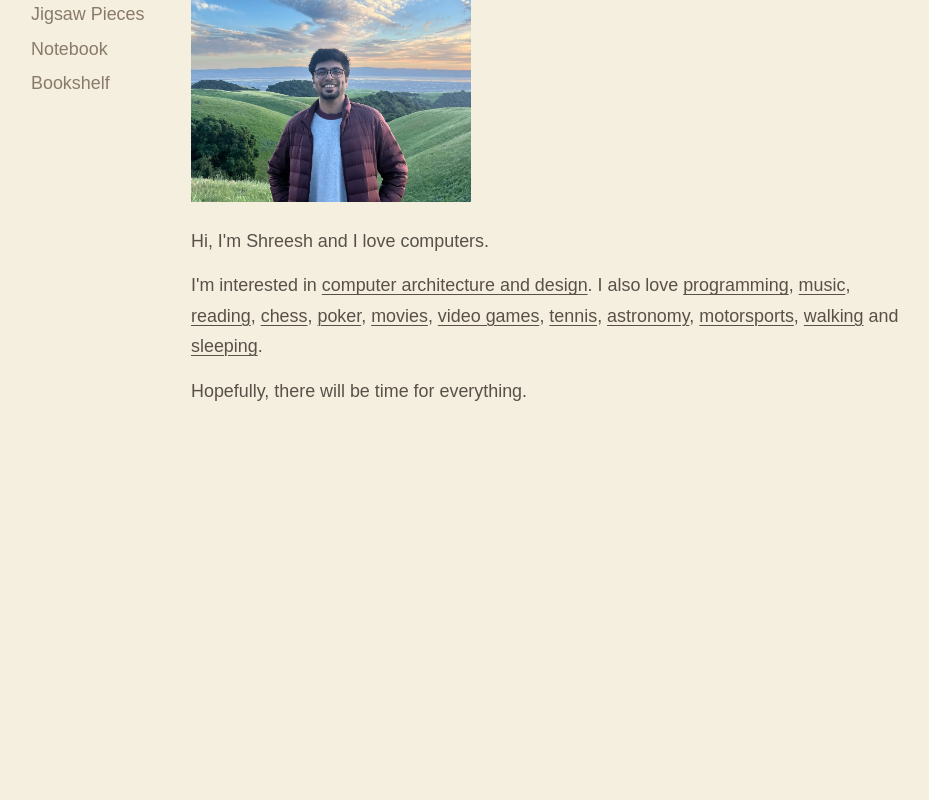
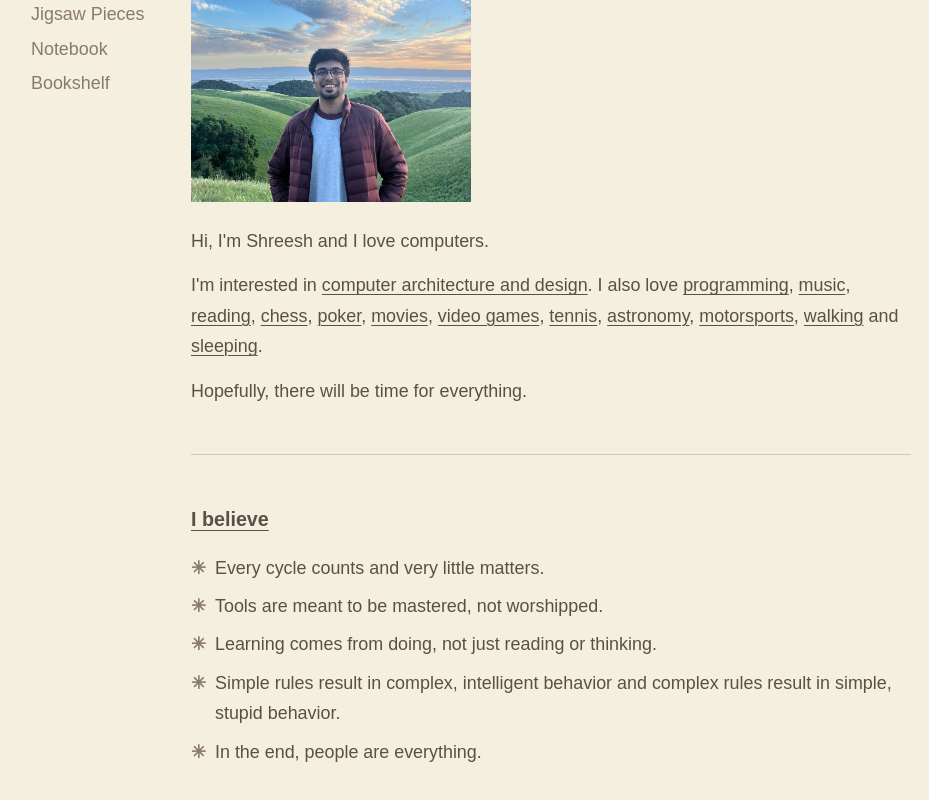
Before and after one commit to notsheesh/notsheesh.github.io, a React app: page / in a window 1280 px wide. Shown: the part 214-1014 px from the top of the page, without its empty margins (139-1068 px from the left). Before the commit the page ends 800 px from the top, so only its background shows below. Built offline with nearby package versions, Linux system fonts and the light colour scheme; the HTML template or start-up script is replaced by a standard one.

Commit message:
add i believe section with star bullets
Co-Authored-By: Claude Sonnet 4.6 <noreply@anthropic.com>

```diff
--- a/src/App.jsx
+++ b/src/App.jsx
@@ -2,6 +2,7 @@ import './index.css'
 import { PeakProvider } from './components/Peak'
 import Sidebar from './components/Sidebar'
 import Home from './sections/Home'
+import Beliefs from './sections/Beliefs'
 
 export default function App() {
   return (
@@ -10,6 +11,8 @@ export default function App() {
         <Sidebar />
         <main style={{ flex: 1, minWidth: 0, padding: '72px 60px 80px 40px', maxWidth: 820 }}>
           <Home />
+          <hr style={{ border: 'none', borderTop: '1px solid var(--line)', margin: '48px 0' }} />
+          <Beliefs />
         </main>
       </div>
     </PeakProvider>
--- /dev/null
+++ b/src/sections/Beliefs.jsx
@@ -0,0 +1,25 @@
+const BELIEFS = [
+  'Every cycle counts and very little matters.',
+  'Tools are meant to be mastered, not worshipped.',
+  'Learning comes from doing, not just reading or thinking.',
+  'Simple rules result in complex, intelligent behavior and complex rules result in simple, stupid behavior.',
+  'In the end, people are everything.',
+]
+
+export default function Beliefs() {
+  return (
+    <section id="beliefs">
+      <h2 style={{ fontSize: '1.1rem', fontWeight: 600, marginBottom: 16, color: 'var(--text)', textDecoration: 'underline', textUnderlineOffset: '0.2em', textDecorationThickness: '1px' }}>
+        I believe
+      </h2>
+      <ul style={{ paddingLeft: 0, listStyle: 'none', display: 'flex', flexDirection: 'column', gap: 8 }}>
+        {BELIEFS.map(b => (
+          <li key={b} style={{ display: 'grid', gridTemplateColumns: 'auto 1fr', gap: '0.5em', color: 'var(--text)' }}>
+            <span style={{ color: 'var(--muted)', fontWeight: 700 }}>✳</span>
+            <span>{b}</span>
+          </li>
+        ))}
+      </ul>
+    </section>
+  )
+}
```
